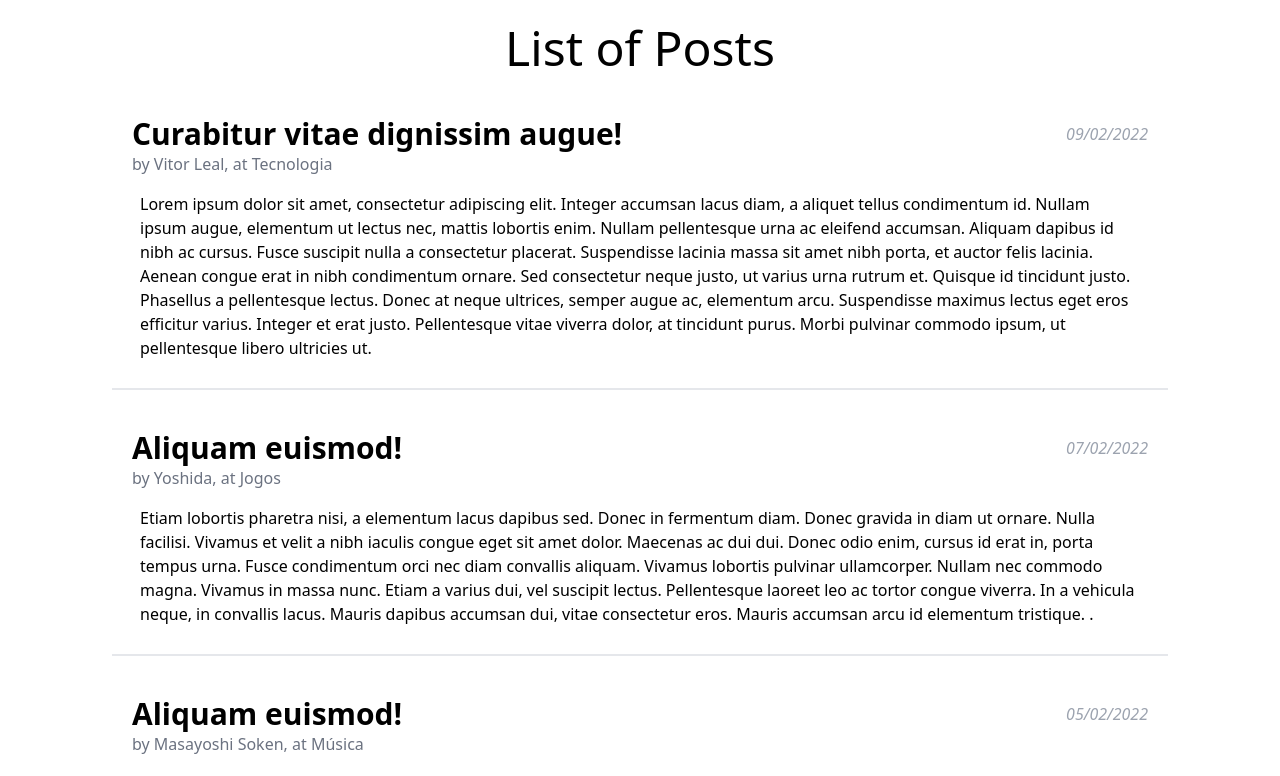
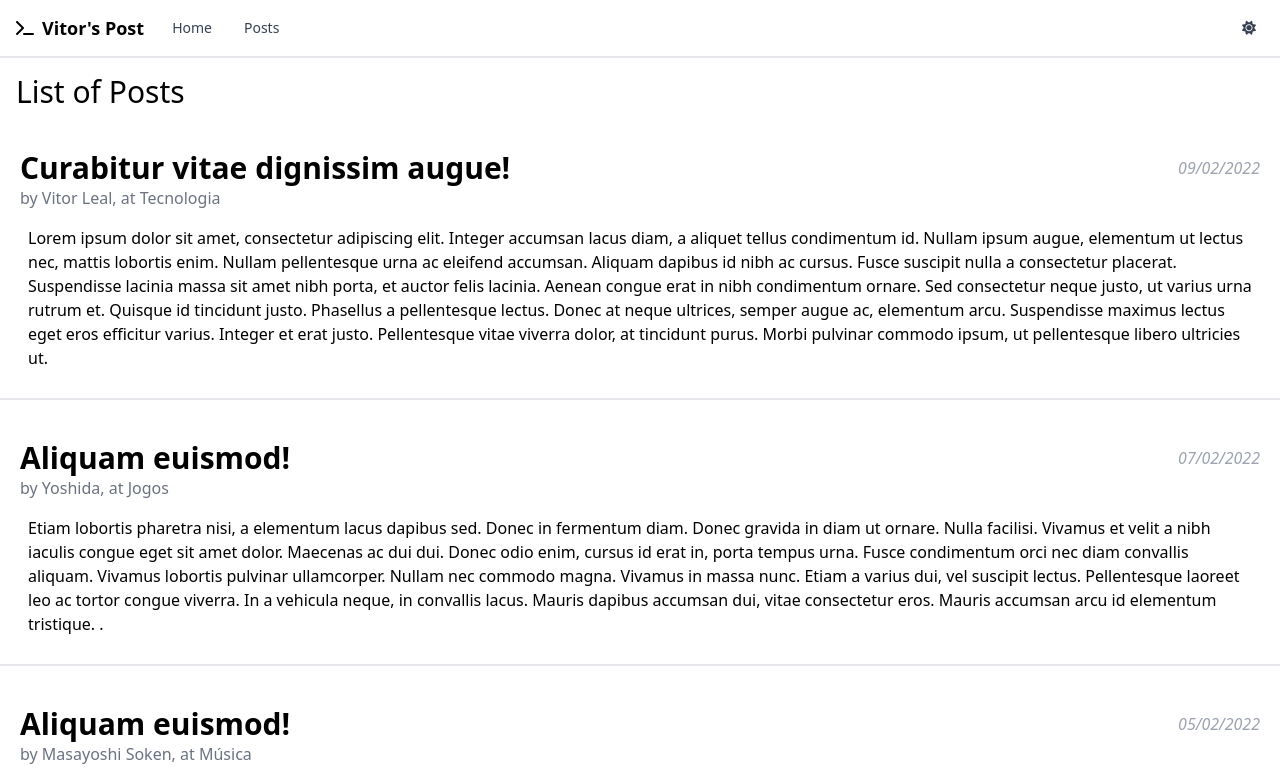
Before and after one commit to typevitor/nextjs-challenge, a Next.js app: page /posts in a window 1280 px wide. Shown: the top 776 px of the page. Built offline with nearby package versions, Linux system fonts and the light colour scheme.

Commit message:
Added dark theme

```diff
--- a/package.json
+++ b/package.json
@@ -8,6 +8,7 @@
     "lint": "next lint"
   },
   "dependencies": {
+    "@fortawesome/fontawesome-free": "^6.0.0",
     "autoprefixer": "^10.4.2",
     "next": "12.0.10",
     "postcss": "^8.4.6",
--- /dev/null
+++ b/src/components/Navbar.tsx
@@ -0,0 +1,47 @@
+import * as React from "react";
+import { toggleTheme } from "../utils/theme";
+import Link from "next/link";
+type Props = {};
+export const Navbar = (props: Props) => {
+  return (
+    <nav className="px-8 sm:px-4 py-2.5 border-b-2 box-border">
+      <div className="container flex flex-wrap space-x-7 items-center mx-auto">
+        <a href="#" className="dark:text-white flex space-x-2 items-center">
+          <i className="fa-solid fa-terminal" />
+          <span className="text-lg font-semibold">{`Vitor's Post`}</span>
+        </a>
+        <div className="w-full md:w-auto md:grow flex flex-col md:flex-row md:items-center">
+          <ul className="flex flex-col text-sm font-medium md:grow md:flex-row md:space-x-8">
+            <li className="border-b border-gr sm:border-none">
+              <Link href="/">
+                <a className="block py-2 pr-4 pl-3 text-gray-700 md:p-0 hover:text-blue-500
+                  dark:text-gray-400 dark:hover:text-white"
+                >
+                  Home
+                </a>
+              </Link>
+            </li>
+            <li>
+              <Link href="/posts">
+                <a className="block py-2 pr-4 pl-3 text-gray-700 md:p-0 hover:text-blue-500
+                  dark:text-gray-400 dark:hover:text-white">
+                  Posts
+                </a>
+              </Link>
+            </li>
+          </ul>
+          <div className="flex flex-row-reverse">
+            <button
+              type="button"
+              className="p-2 ml-3 text-sm text-gray-700 rounded-lg hover:bg-gray-100 focus:outline-none focus:ring-2 focus:ring-gray-200 dark:text-gray-400 dark:hover:bg-gray-700 dark:focus:ring-gray-600"
+              onClick={() => toggleTheme()}
+            >
+              <span className="sr-only">Theme</span>
+              <i className="fas fa-sun fa-1x right-2" />
+            </button>
+          </div>
+        </div>
+      </div>
+    </nav>
+  );
+};
--- a/src/components/Title.tsx
+++ b/src/components/Title.tsx
@@ -4,6 +4,8 @@ type TitleProps = {
 
 export const Title: React.FunctionComponent<TitleProps> = (props) => {
     return (
-        <h1 className="text-5xl my-6 text-black text-center">{props.children}</h1>
+        <h1 className="text-3xl m-4 text-black text-left dark:text-white">
+            {props.children}
+        </h1>
     )
 }
--- a/src/pages/_app.tsx
+++ b/src/pages/_app.tsx
@@ -1,10 +1,16 @@
 import '../styles/globals.css'
 import type { AppProps } from 'next/app'
+import { Navbar } from '../components/Navbar'
 
 function MyApp({ Component, pageProps }: AppProps) {
-  return <main className='container px-14 sm:px-28'>
-    <Component {...pageProps} />
-  </main>
+  return (
+    <>
+      <Navbar />
+      <main>
+        <Component {...pageProps} />
+      </main>
+    </>
+  )
 }
 
 export default MyApp
--- a/src/pages/posts/index.tsx
+++ b/src/pages/posts/index.tsx
@@ -14,14 +14,14 @@ const PostsPage: NextPage<PostsPageProps> = (props) => {
         props.posts.map(post => (
           <div key={post.id} className="my-5 border-b-2 p-5">
             <div className="flex items-center justify-between">
-              <span className="font-bold text-3xl">{post.title}</span>
+              <span className="font-bold text-3xl dark:text-white">{post.title}</span>
               <span className="text-gray-400 italic font-extralight">{post.created_at}</span>
             </div>
             <div className="mb-4">
               <span className="text-gray-500">by {post.author}, at {post.category}</span>
             </div>
             <div className="m-2 font-sans leading-6" >
-              {post.text}
+              <p className="dark:text-white">{post.text}</p>
             </div>
           </div>
         ))
--- a/src/styles/globals.css
+++ b/src/styles/globals.css
@@ -1,3 +1,22 @@
+@import "~@fortawesome/fontawesome-free/css/fontawesome.css";
+@import "~@fortawesome/fontawesome-free/css/solid.css";
+@import "~@fortawesome/fontawesome-free/css/brands.css";
+
 @tailwind base;
 @tailwind components;
 @tailwind utilities;
+
+:root {
+    --color-background: #fff;
+    --dark-color-background: #111827;
+}
+
+[class="dark"] {
+    --color-background: var(--dark-color-background)
+}
+
+@layer base {
+    body {
+        background-color: var(--color-background)
+    }
+}
--- /dev/null
+++ b/src/utils/theme.tsx
@@ -0,0 +1,22 @@
+export enum Themes {
+  LIGHT = "light",
+  DARK = "dark",
+}
+
+export function toggleTheme() {
+  if (!localStorage.theme) {
+    localStorage.theme = Themes.DARK;
+  } else {
+    localStorage.theme =
+      localStorage.theme === Themes.DARK ? Themes.LIGHT : Themes.DARK;
+  }
+  loadTheme();
+}
+
+export function loadTheme() {
+  if (localStorage.theme === Themes.DARK || !("theme" in localStorage)) {
+    document.documentElement.classList.add(Themes.DARK);
+  } else {
+    document.documentElement.classList.remove(Themes.DARK);
+  }
+}
--- a/tailwind.config.js
+++ b/tailwind.config.js
@@ -1,4 +1,5 @@
 module.exports = {
+  darkMode:'class',
   content: [
     "./src/pages/**/*.{js,ts,jsx,tsx}",
     "./src/components/**/*.{js,ts,jsx,tsx}"
```
Also changed, not shown: 1 other file (tests, documents, lock files or other folders).
